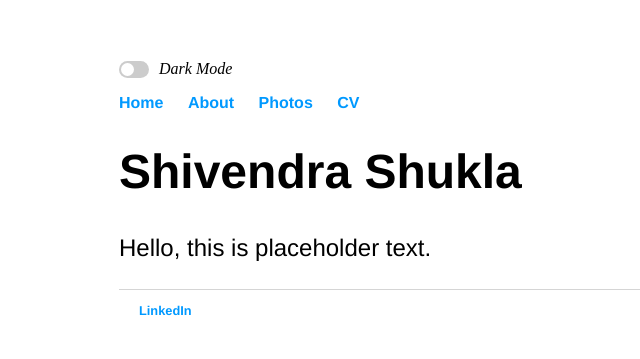
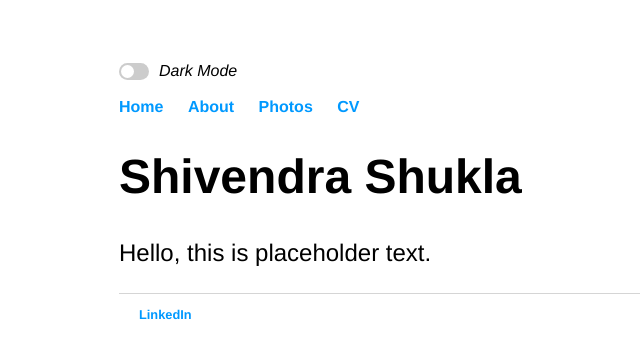
Before and after one commit to thatshivendrashukla/thatshivendrashukla.github.io, a Jekyll site: the page built from index.html, in a window 1280 px wide. Shown: the top 359 px of the page, without its empty margins (73-713 px from the left). Built offline with Jekyll 4.4.1, drawn with Linux system fonts in a browser that asks for light colours.

Commit message:
Update main.css

```diff
--- a/css/main.css
+++ b/css/main.css
@@ -49,6 +49,12 @@
     line-height: 1.4em;
     font-family:'Helvetica', 'Arial', 'Sans-Serif';
 }
+em {
+	color: var(--primary-color);
+	font-size: 1.5em;
+    line-height: 1.4em;
+    font-family:'Helvetica', 'Arial', 'Sans-Serif';
+}
 footer {
     border-top: 1px solid #d5d5d5;
     font-size: .8em;
```
